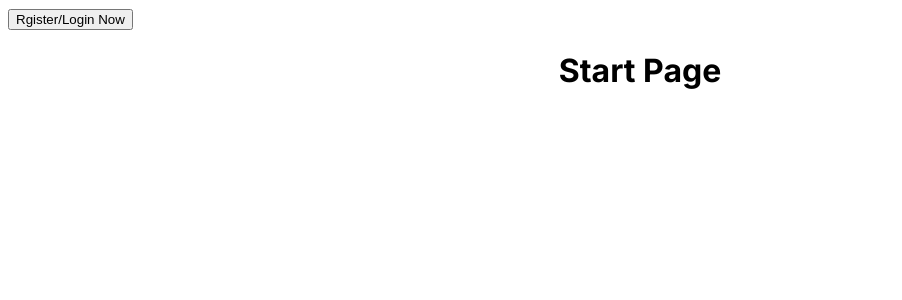
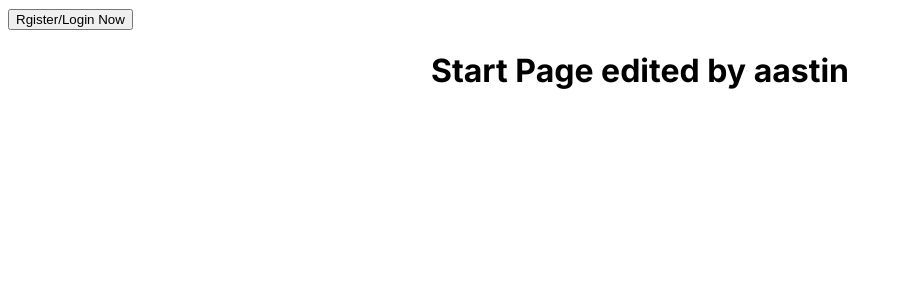
Before and after one commit to Fernandes7/Pocket-PG-Frontend, a Next.js app: page / in a window 1280 px wide. Shown: the top 300 px of the page, without its empty margins (0-902 px from the left). Built offline with nearby package versions, Linux system fonts and the light colour scheme.

Commit message:
hi ferno

```diff
--- a/src/app/page.tsx
+++ b/src/app/page.tsx
@@ -9,7 +9,7 @@ export default function Startpage(){
   return(
     <>
     <RegisterRouteButton />
-    <h1 className={styles.head}>Start Page</h1>
+    <h1 className={styles.head}>Start Page edited by aastin</h1>
     </>
   )
 }
```
